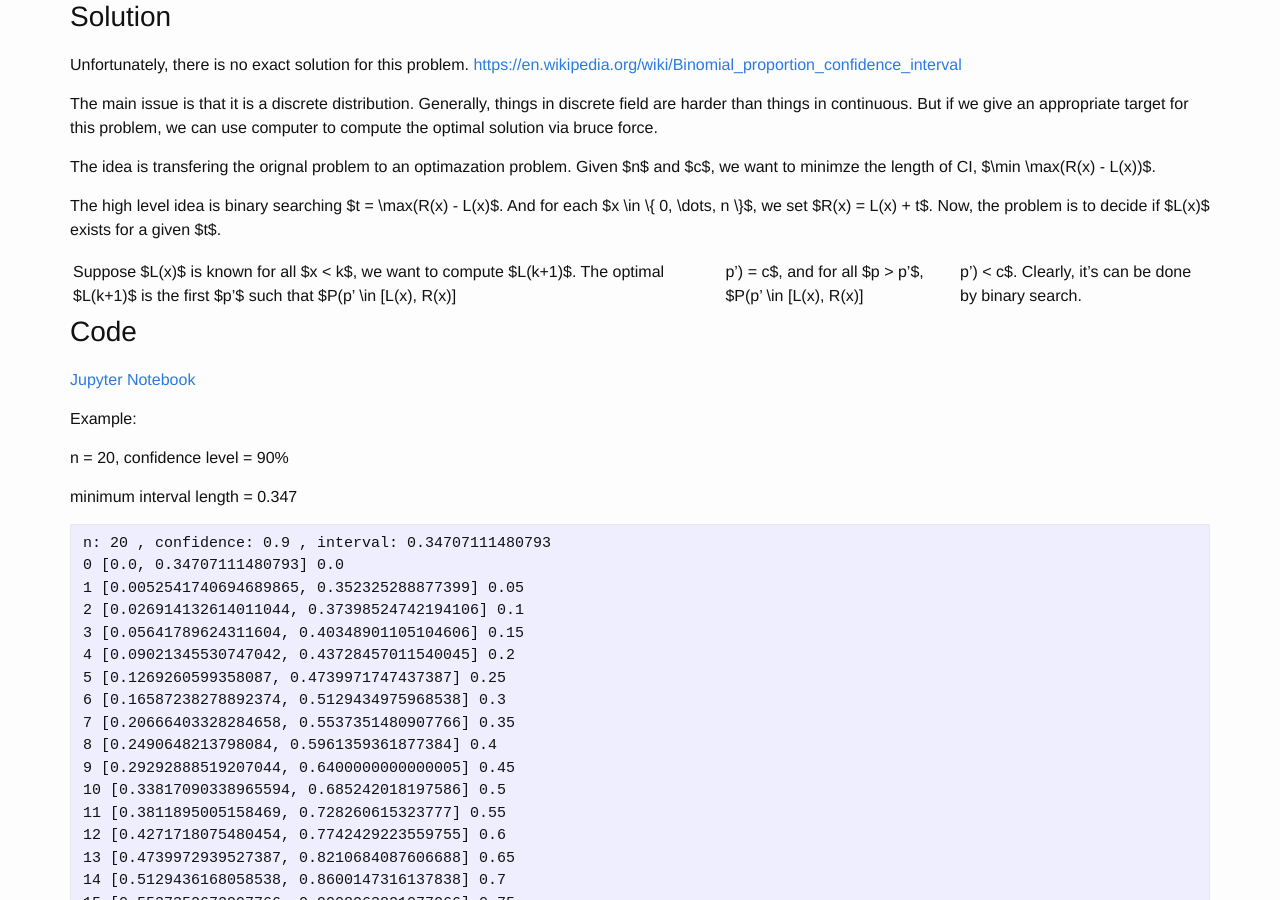
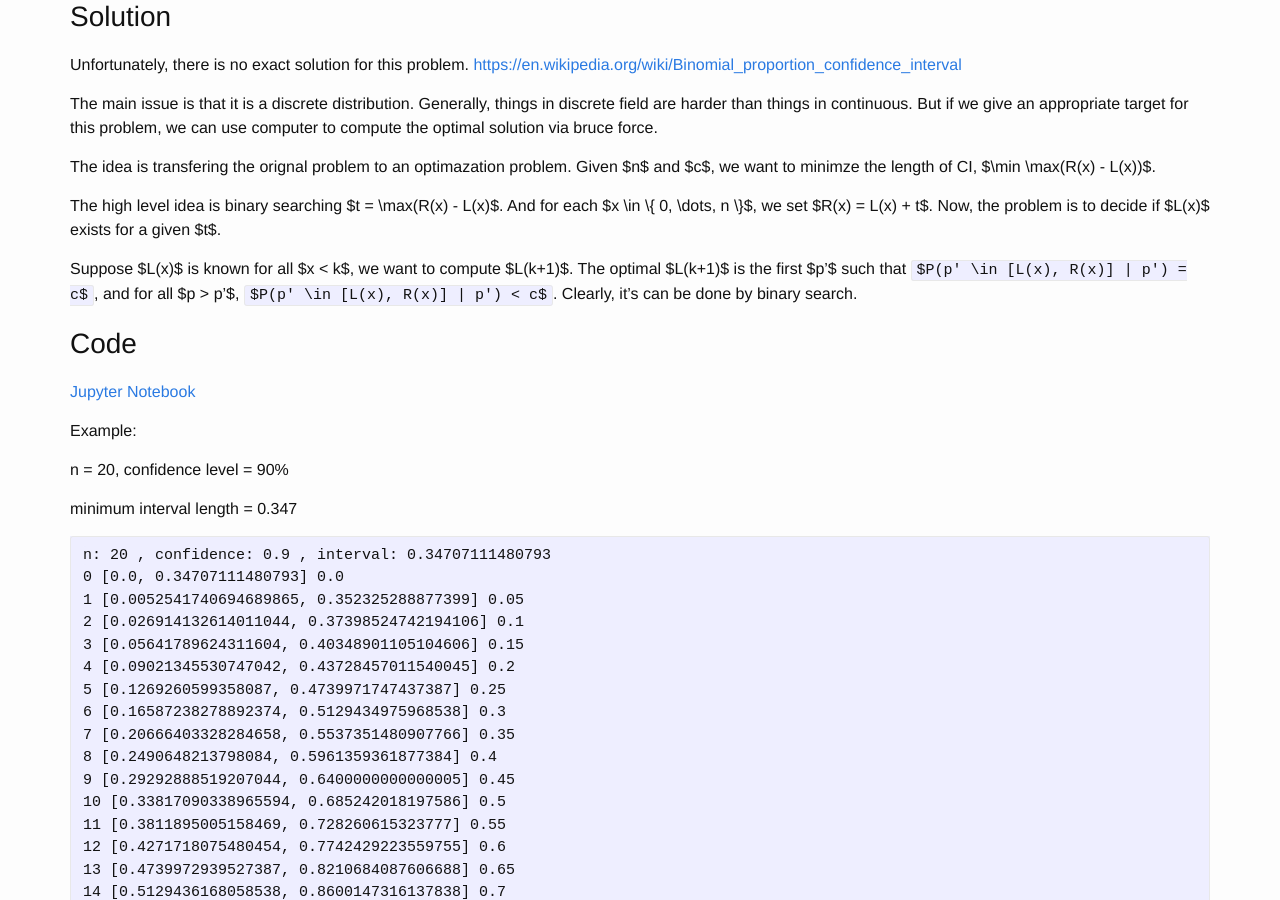
Before and after one commit to FiveEyes/FiveEyes.github.io, a Jekyll site: the page built from _posts/2019-06-10-binomial-confidence-interval.md, in a window 1280 px wide and 900 px high, scrolled down 422 px. Built offline with Jekyll 4.4.1, drawn with Linux system fonts in a browser that asks for light colours.

````diff
--- a/_posts/2019-06-10-binomial-confidence-interval.md
+++ b/_posts/2019-06-10-binomial-confidence-interval.md
@@ -23,7 +23,7 @@ The idea is transfering the orignal problem to an optimazation problem. Given $n
 
 The high level idea is binary searching $t = \max(R(x) - L(x)$. And for each $x \in \\{ 0, \dots, n \\}$, we set $R(x) = L(x) + t$. Now, the problem is to decide if $L(x)$ exists for a given $t$.
 
-Suppose $L(x)$ is known for all $x < k$, we want to compute $L(k+1)$. The optimal $L(k+1)$ is the first $p'$ such that $P(p' \in [L(x), R(x)] | p') = c$, and for all $p > p'$, $P(p' \in [L(x), R(x)] | p') < c$. Clearly, it's can be done by binary search.
+Suppose $L(x)$ is known for all $x < k$, we want to compute $L(k+1)$. The optimal $L(k+1)$ is the first $p'$ such that ```$P(p' \in [L(x), R(x)] | p') = c$```, and for all $p > p'$, ```$P(p' \in [L(x), R(x)] | p') < c$```. Clearly, it's can be done by binary search.
 
 ## Code
 
````
